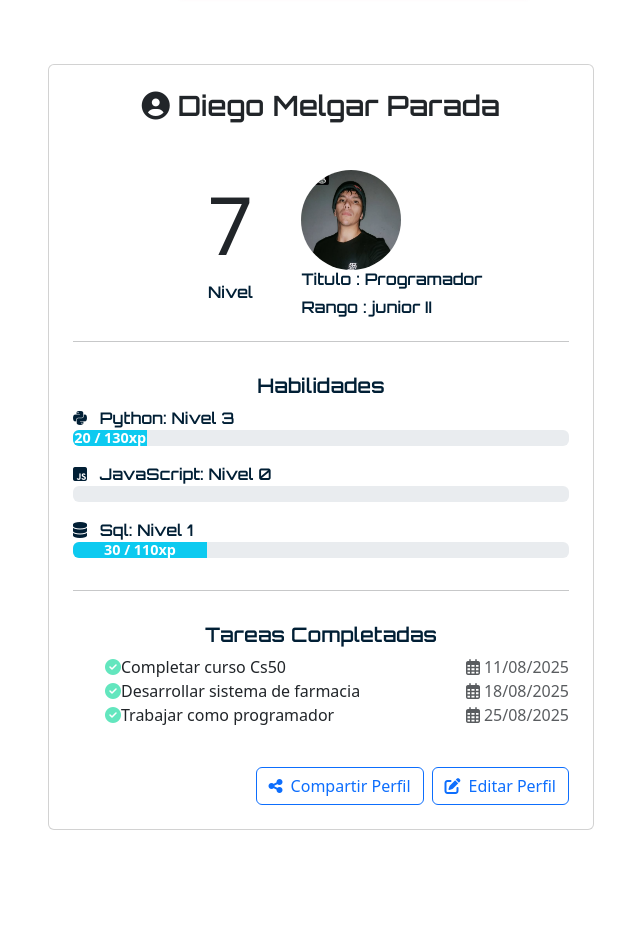
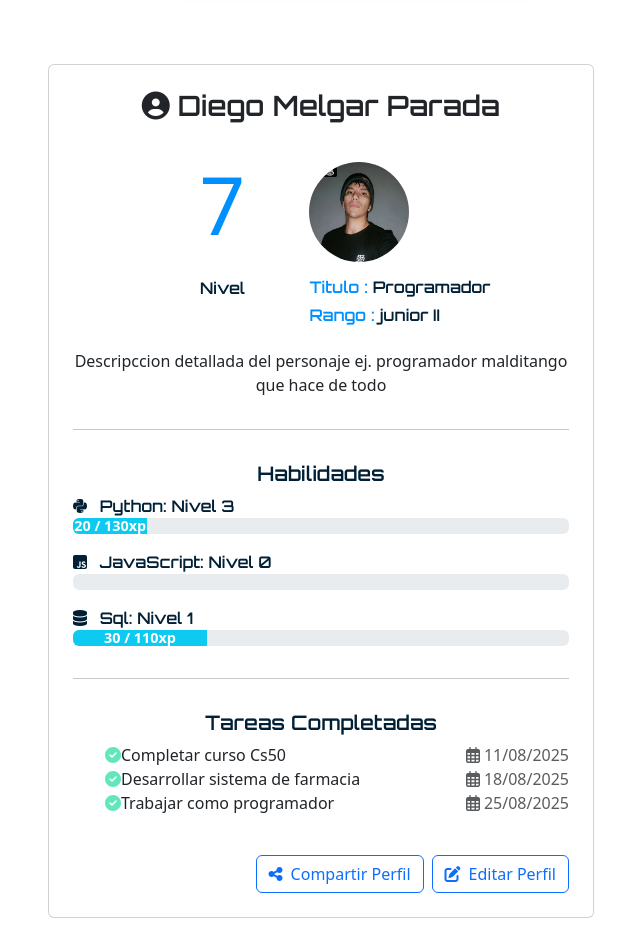
Before and after one commit to R708-0/CodeLeveling, a Flask app: page / in a window 1280 px wide. Shown: the part 175-1109 px from the top of the page, without its empty margins (319-959 px from the left). Before the commit the page ends 1005 px from the top, so only its background shows below. Run offline with Flask 3, Linux system fonts and the light colour scheme; a user stored in the database is signed in; data comes from the database, SQL or seed files in the repository.

Commit message:
perfil 1.2

```diff
--- a/templates/perfil.html
+++ b/templates/perfil.html
@@ -8,23 +8,28 @@ Code Leveling
 <div class="container mt-5">
     <!-- tarjeta del perfil -->
     <div class="card p-4 card-p w-50 h-75 overflow-auto">
-        <h3 class="mb-0 text-center mb-5"><i class="fas fa-user-circle me-2"></i>{{user.name}}</h3>
+        <h3 class="mb-0 text-center mb-3"><i class="fas fa-user-circle me-2"></i>{{user.name}}</h3>
+
         <div class="d-flex align-items-center justify-content-center">
-            <div class="ms-5 text-center">
-                <h1 style="font-size:5rem;"> 7 </h1>
-                <p class="letter-1"> Nivel </p>
+            <div class="ms-5 text-center me-3">
+                <h1 class="pb-" style="font-size:5rem; color:#0090fe;"> 7 </h1>
+                <p class="letter-1 mt-4"> Nivel </p>
+            </div>
 
-            </div>
             <div class="ms-5">
                 {% if user.photo %}
-                <img src="{{ url_for('static', filename='img/' ~ user.photo) }}" alt="Foto de perfil" class="rounded-circle" height="100" width="100">
+                <img src="{{ url_for('static', filename='img/' ~ user.photo) }}" alt="Foto de perfil" class="rounded-circle mt-4" height="100" width="100">
                 {% else %}
                     <img src="/static/img/hacker.png" alt="Foto de perfil" class="rounded-circle" height="100" width="100">
                 {% endif %}
-                <h6 class="letter-1">Titulo : Programador</h6>
-                <h6 class="letter-1"> Rango : junior II </h6>
+                <h6 class="letter-1 mt-3"> <spam style="color:#0090fe;">Titulo :</spam>  Programador</h6>
+                <h6 class="letter-1"> <spam style="color:#0090fe;"> Rango : </spam> junior II </h6>
             </div>
         </div>
+        <p class="text-center mt-3 ">
+            Descripccion detallada del personaje ej.
+            programador malditango que hace de todo
+        </p>
 
         <hr>
 
```
Also changed, not shown: 2 other files.
